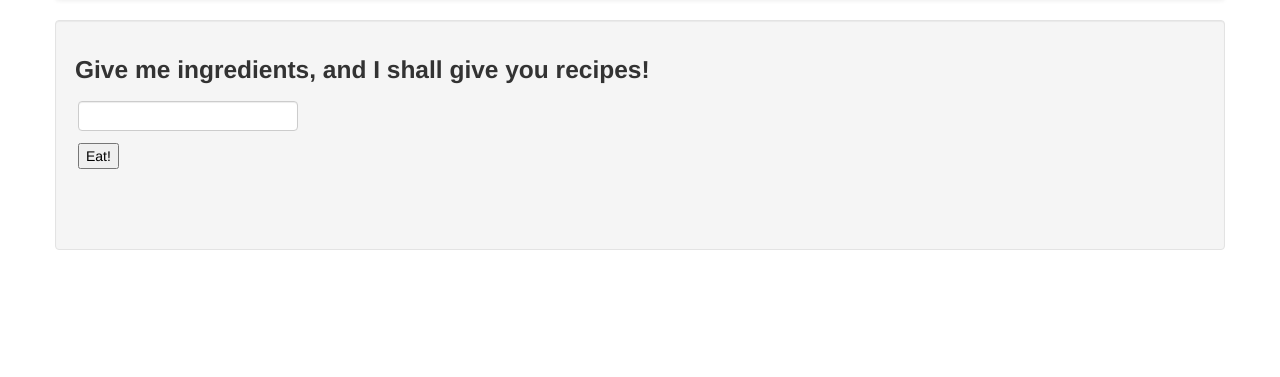
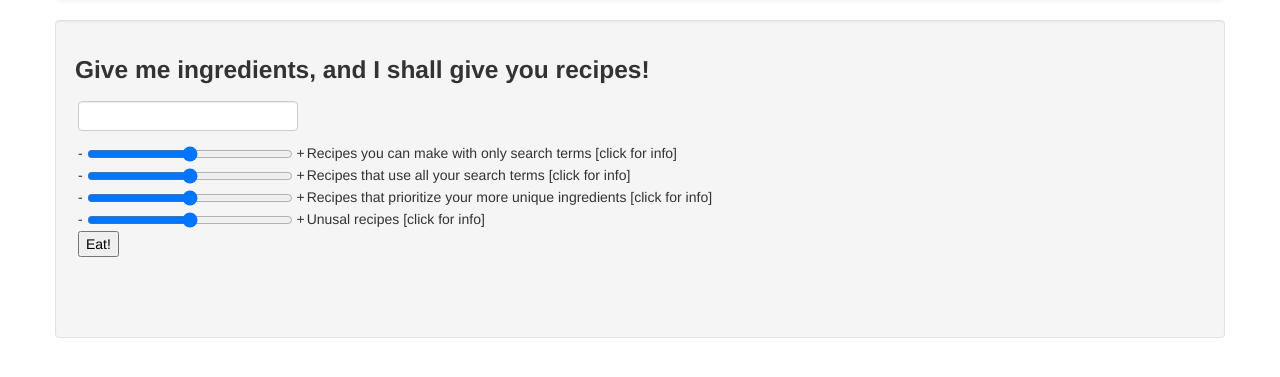
Before and after one commit to christopher-llop/W205-Final-Project-WebApp, a Flask app: page / in a window 1280 px wide. Shown: the part 42-419 px from the top of the page. Run offline with Flask 2, Linux system fonts and the light colour scheme.

Commit message:
started sliders dev

```diff
--- a/app/forms.py
+++ b/app/forms.py
@@ -1,6 +1,6 @@
 __author__ = 'cjllop'
 from flask_wtf import Form
-from wtforms import StringField, BooleanField
+from wtforms import StringField, BooleanField, HiddenField
 from wtforms.validators import DataRequired
 
 class LoginForm(Form):
@@ -9,3 +9,7 @@ class LoginForm(Form):
 
 class PostForm(Form):
     post = StringField('post', validators=[DataRequired()])
+    sliderField1 = HiddenField('sliderField1')
+    sliderField2 = HiddenField('sliderField2')
+    sliderField3 = HiddenField('sliderField3')
+    sliderField4 = HiddenField('sliderField4')
--- a/app/query.py
+++ b/app/query.py
@@ -61,20 +61,10 @@ def extract_key_ingred(ingredient):
     return key_words
 
 
-##eps2= coll.find({'ingredient': 'lemon' })
-##Ingred2 = []for q in eps2:
-#print q['postinglist']       Ingred2.append (q['postinglist'])
-
-##S1 = set(Ingred1[0])
-##S2 = set(Ingred2[0])
-##Intersect = S1&S2
-
 def query(query_string):
     MONGODB_URI = 'mongodb://recipe:recipe@ds053370.mongolab.com:53370/recipemaker'
-
     client = MongoClient(MONGODB_URI)
 
-    #print client.database_names()
     db = client['recipemaker']
     print db.collection_names()
     inv_ind = db.recipe_index
@@ -89,18 +79,41 @@ def query(query_string):
     for ingredient in processed_search:
         print "searching for " + str(ingredient)
         try:
-            #get_documents = []
             get_documents = inv_ind.find_one({"ingredient":ingredient})[u'postinglist']
             if possible_documents == []:
                 possible_documents = get_documents
             else:
-                #S1 = set(possible_documents)
-                #S2 = set(get_documents)
-                #S3 = S1 & S2
                 possible_documents = set(possible_documents) & set(get_documents)
         except:
             pass
     return possible_documents
+
+
+def ranked_query(query_string):
+    MONGODB_URI = 'mongodb://recipe:recipe@ds053370.mongolab.com:53370/recipemaker'
+    client = MongoClient(MONGODB_URI)
+    db = client['recipemaker']
+
+    ranked_ind = db.rank3
+    processed_search = extract_key_ingred(query_string)
+    print "I work!"
+
+    possible_documents = []
+    for ingredient in processed_search:
+        print "searching for " + str(ingredient)
+        try:
+            get_documents = ranked_ind.find_one({"ingredient":ingredient})[u'postinglistIDFRank']
+            #print get_documents
+            if possible_documents == []:
+                possible_documents = get_documents.keys()
+                print get_documents['552053a484ab950adf8172b0']
+            else:
+                possible_documents = set(possible_documents) & set(get_documents.keys())
+        except:
+            print "pass"
+            pass
+    return possible_documents
+
 
 def fetch_details(post_list):
     #MONGODB_URI = 'mongodb://query:query@ds029142-a0.mongolab.com:29142/scraper'
--- a/app/templates/index.html
+++ b/app/templates/index.html
@@ -16,10 +16,39 @@
                       </td>
                   </tr>
                   <tr>
+                      <td></td><td>
+                      - <input id="slider1" class="sync" type="range" min="0" max="100" value="{{slider1}}" onchange="updateSliders()"/>
+                      + </td><td onclick="window.alert('Set this high to return results you can make ONLY with your ingredients. Set this low if you are willing to shop for more ingredients.')">
+                      Recipes you can make with only search terms [click for info]
+                      </td>
+                  </tr><tr>
+                      <td></td><td>
+                      - <input id="slider2" class="sync" type="range" min="0" max="100" value="{{slider2}}" onchange="updateSliders()"/>
+                      + </td><td onclick="window.alert('Set this high if you want to use most of the ingredients in your query. Set this low for ideas that will not strip your pantry bare.')">
+                      Recipes that use all your search terms [click for info]
+                      </td>
+                  </tr><tr>
+                      <td></td><td>
+                      - <input id="slider3" class="sync" type="range" min="0" max="100" value="{{slider3}}" onchange="updateSliders()"/>
+                      + </td><td onclick="window.alert('Set this high to prioritize using some of your less common ingredients.')">
+                      Recipes that prioritize your more unique ingredients [click for info]
+                      </td>
+                  </tr><tr>
+                      <td></td><td>
+                      - <input id="slider4" class="sync" type="range" min="0" max="100" value="{{slider4}}" onchange="updateSliders()"/>
+                      + </td><td onclick="window.alert('Set this high for results that might surprise you.')">
+                      Unusal recipes [click for info]
+                      </td>
+
+                  </tr>
+                  <tr>
                       <td></td>
                       <td><input type="submit" value="Eat!"></td>
                       <td></td>
+<!--                      <button onclick="window.alert(5 + 6)">Try it</button>-->
                   </tr>
+              </table>
+              <table>
               </table>
           </form>
 
@@ -36,14 +65,14 @@
 
         <br>
     </div>
+
+<script>
+    function updateSliders() {
+        document.getElementById("sliderField1").value = document.getElementById("slider1").value;
+        document.getElementById("sliderField2").value = document.getElementById("slider2").value;
+        document.getElementById("sliderField3").value = document.getElementById("slider3").value;
+        document.getElementById("sliderField4").value = document.getElementById("slider4").value;
+    }
+</script>
+
 {% endblock %}
-
-
-Suppose you have an outcome that can only take a value of 1 if you respond, it's still reasonable to say two outcomes (1. response; 2. response AND room available).
-This works for dummy variables that can only be coded as 1.
-
-If you start thinking about length of response, you might get this BP issue. Can't really do length of response, given that you respond. "Bad" control.
-More advanced reading: "Principle Stratigication" - invented to deal with the BP case. David B doesn't know much about it.
-
-
-David R: We don't have to define it as attrition if we define out outcome variable correctly.
--- a/app/views.py
+++ b/app/views.py
@@ -2,7 +2,7 @@ from flask import render_template, flash, redirect, session
 from app import app
 from .forms import LoginForm, PostForm
 from config import POSTS_PER_PAGE, MAX_PAGES_DISPLAYED
-from .query import dead_query, query, fetch_details
+from .query import dead_query, query, ranked_query, fetch_details
 
 @app.route('/', methods=['GET', 'POST'])
 @app.route('/index', methods=['GET', 'POST'])
@@ -13,16 +13,20 @@ def index(CurrentPage = 1):
         #flash('Search requested for Keywords="%s"' % (form.post.data))
         #return redirect('/index')
         #posts = dead_query(form.post.data)
-        posts = list(query(form.post.data))
+        #posts = list(query(form.post.data))
+        #posts = list(ranked_query(form.post.data))
+        print form.sliderField1.data
+        print form.sliderField2.data
+        print form.sliderField3.data
+        print form.sliderField4.data
+        flash(form.sliderField4.data)
+        posts = dead_query(query_string="test1")
+        #print posts
         session['posts'] = posts[0:400]
-        #flasher = query(form.post.data)
-        #flash(list(flasher)[0:10])
 
-    #user = {'nickname': 'Friend'}  # fake user
     if 'posts' in session:
         posts = session['posts']
         print "Restoring Posts from Cookie"
-        print posts
     else:
         posts = []
         print "No Cookie"
@@ -31,13 +35,8 @@ def index(CurrentPage = 1):
     if (ResultsCount % POSTS_PER_PAGE > 0):
         TotalPages += 1
 
-    print POSTS_PER_PAGE * (CurrentPage - 1)
-    print POSTS_PER_PAGE * CurrentPage
     posts = posts[POSTS_PER_PAGE * (CurrentPage - 1):POSTS_PER_PAGE * CurrentPage]
-    print posts
-    #flash(post_subset)
     post_data = fetch_details(posts)
-    #flash(post_data)
 
     return render_template('index.html',
                            title='Home',
```
